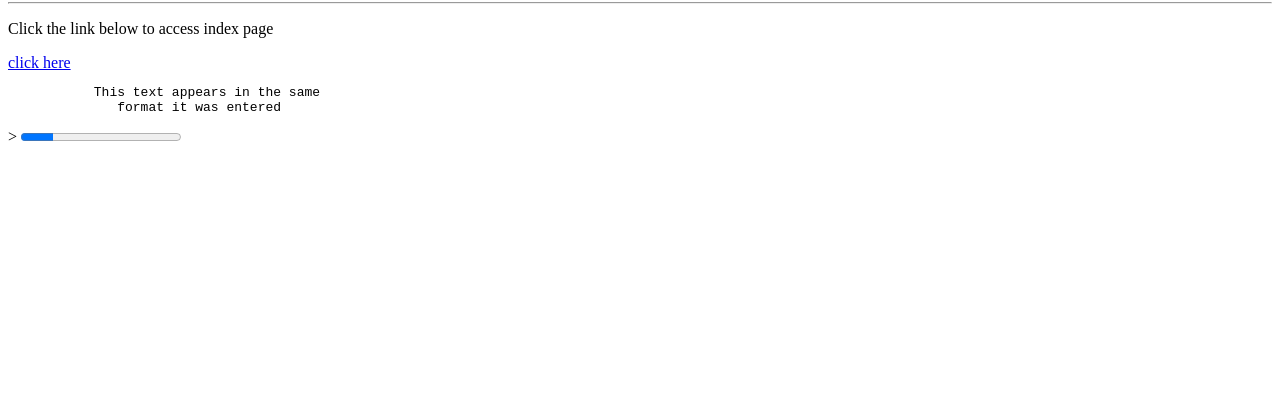
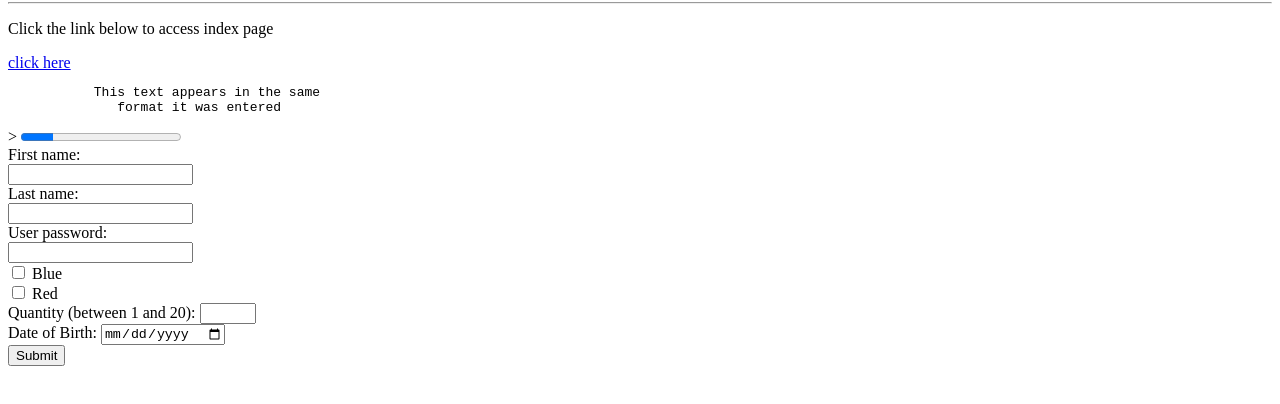
Before and after one commit to Ramya0289/ramya, a plain HTML site: page 7.7work.html in a window 1280 px wide. Shown: the part 78-482 px from the top of the page. Drawn offline with Linux system fonts and the light colour scheme.

Commit message:
input types

```diff
--- a/7.7work.html
+++ b/7.7work.html
@@ -10,5 +10,22 @@
          <pre>           This text appears in the same
               format it was entered </pre>>
               <progress value ="10" max="50"> </progress>
+              <form action="index.html">
+First name:<br>
+<input type="text" name="firstname" maxlength="10">
+<br>
+Last name:<br>
+<input type="text" name="lastname" maxlength="10">
+<br>
+User password:<br>
+<input type="password" name="psw"><br>
+<input type="checkbox" name="color" value="Blue"> Blue<br>
+<input type="checkbox" name="color" value="Red"> Red<br>
+	Quantity (between 1 and 20):
+  <input type="number" name="quantity" min="1" max="20"><br>
+   Date of Birth:
+  <input type="date" name="bday"><br>
+<input type="submit">
+</form>
   </body>
 </html>
```
